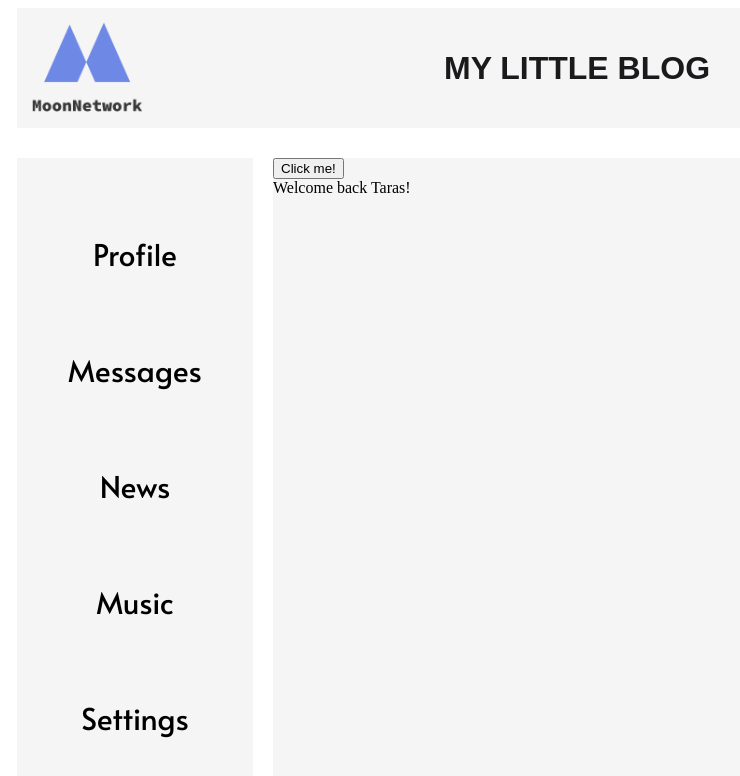
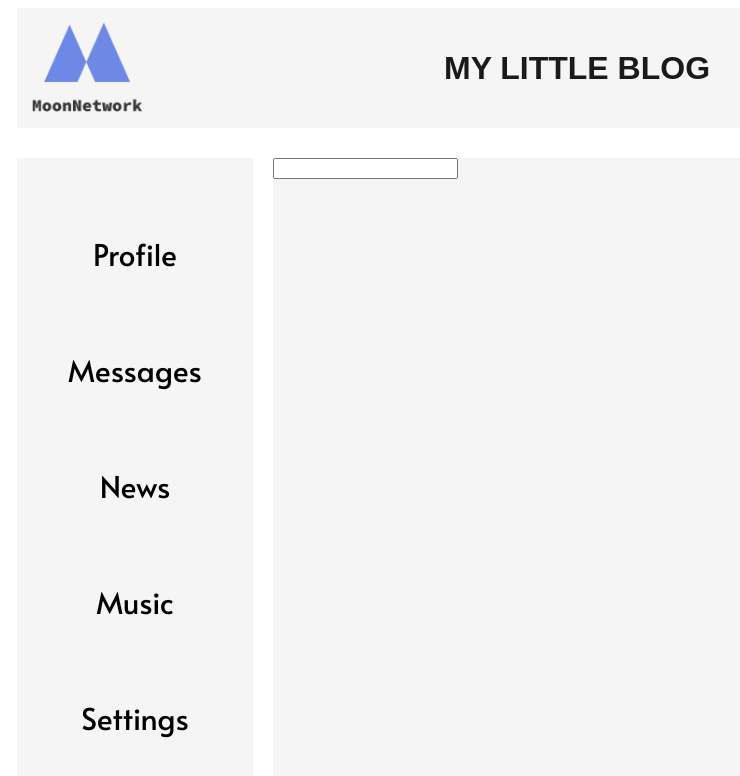
Before and after one commit to tpostolyuk/socialnetworkPrj, a React (Create React App) app: page /news in a window 1280 px wide. Shown: the top 776 px of the page, without its empty margins (23-763 px from the left). Built offline with nearby package versions, Linux system fonts and the light colour scheme.

Commit message:
Small changes

```diff
--- a/public/index.html
+++ b/public/index.html
@@ -14,7 +14,6 @@
   <div id="root">
     <App name="Taras" />
   </div>
-
 </script>
 </body>
 
--- a/src/components/Dialogs/Dialogs.js
+++ b/src/components/Dialogs/Dialogs.js
@@ -8,8 +8,8 @@ const Dialogs = (props) => {
 
 let dialogsNameItem = props.DialogsNameData.map((d, i) => {
   return (
-  <NavLink activeClassName={classes.active} to={`/dialogs/${d.name}`}>
-    <DialogNames name={d.name} key={i} />
+  <NavLink key={i} activeClassName={classes.active} to={`/dialogs/${d.name}`}>
+    <DialogNames name={d.name}  />
   </NavLink>
   )
 });
--- a/src/components/News/News.js
+++ b/src/components/News/News.js
@@ -1,25 +1,25 @@
 import React from 'react';
 import classes from './News.module.css'
-import NewsChild from './NewsChild';
 
 
 class News extends React.Component {
   constructor(props) {
     super(props)
-    this.sayHi = this.sayHi.bind(this);
+    this.changeEmailHandler = this.changeEmailHandler.bind(this);
     this.state = {
-      message: 'Hello!',
-      isLogged: true
+     email: ''
     }
   }
-  sayHi() {
-    console.log('Hi ', this.state.message);
+  changeEmailHandler(event) {
+    this.setState({
+      email: event.target.value
+    })
   }
 render() {
   return (
-    <div className = {classes.newsWrapper}>
-      <NewsChild greet={this.sayHi} />
-      {this.state.isLogged ? <div>Welcome back Taras!</div> : <div>Welcome guest!</div>}
+    <div className={classes.newsWrapper}>
+      <input onChange={this.changeEmailHandler} />
+      <h1>{this.state.email}</h1>
     </div>
     );
   }
--- a/src/components/News/NewsChild.js
+++ /dev/null
@@ -1,9 +0,0 @@
-import React from 'react'
-
-export default function NewsChild(props) {
-  return (
-    <div>
-      <button onClick={props.greet}>Click me!</button>
-    </div>
-  )
-}
```
